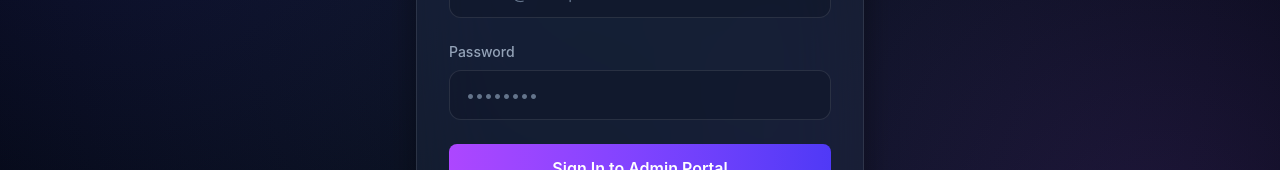
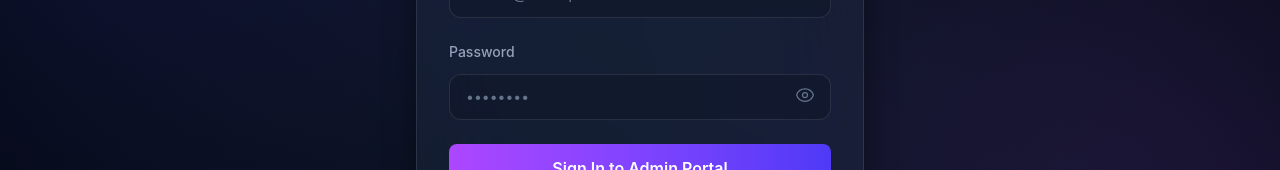
Before and after one commit to 1590703336/Barbie, a React (Vite) app in the folder apps/frontend/: page /admin/login in a window 1280 px wide. Shown: the part 384-554 px from the top of the page. Built offline with nearby package versions, Linux system fonts and the light colour scheme; no server answers.

Commit message:
feat: introduce a reusable PasswordInput component with a visibility toggle and integrate it into authentication forms and profile settings.

```diff
--- a/apps/frontend/src/components/auth/LoginForm.jsx
+++ b/apps/frontend/src/components/auth/LoginForm.jsx
@@ -1,5 +1,6 @@
 import { useState } from 'react'
 import { Link } from 'react-router-dom'
+import PasswordInput from '../common/PasswordInput'
 
 function LoginForm({ onSubmit, loading }) {
   const [email, setEmail] = useState('')
@@ -28,12 +29,10 @@ function LoginForm({ onSubmit, loading }) {
       </div>
       <div>
         <label className="block text-sm font-medium text-muted">Password</label>
-        <input
-          type="password"
+        <PasswordInput
           value={password}
           onChange={(e) => setPassword(e.target.value)}
           required
-          className="mt-1 w-full rounded-lg bg-slate-800/50 border border-slate-700 px-3 py-2 text-sm text-main focus:border-indigo-500 focus:outline-none focus:ring-2 focus:ring-indigo-500/20"
           placeholder="••••••••"
         />
         <div className="flex justify-start mt-2">
--- a/apps/frontend/src/components/auth/RegisterForm.jsx
+++ b/apps/frontend/src/components/auth/RegisterForm.jsx
@@ -1,6 +1,7 @@
 import { useState, useEffect, useRef } from 'react'
 import { getAvailableCurrencies } from '../../services/currencyService'
 import CurrencySelect from '../common/CurrencySelect'
+import PasswordInput from '../common/PasswordInput'
 
 function RegisterForm({ onSubmit, loading }) {
   const [email, setEmail] = useState('')
@@ -64,12 +65,10 @@ function RegisterForm({ onSubmit, loading }) {
       </div>
       <div>
         <label className="block text-sm font-medium text-muted">Password</label>
-        <input
-          type="password"
+        <PasswordInput
           value={password}
           onChange={(e) => setPassword(e.target.value)}
           required
-          className="mt-1 w-full rounded-lg bg-slate-800/50 border border-slate-700 px-3 py-2 text-sm text-main focus:border-indigo-500 focus:outline-none focus:ring-2 focus:ring-indigo-500/20"
           placeholder="At least 8 characters"
         />
       </div>
--- /dev/null
+++ b/apps/frontend/src/components/common/PasswordInput.jsx
@@ -0,0 +1,123 @@
+import { useState } from 'react'
+
+/**
+ * PasswordInput Component
+ *
+ * A reusable password input with visibility toggle.
+ * Features:
+ * - Eye icon toggle for show/hide password
+ * - Accessible with aria-labels and keyboard support
+ * - Theme-aware styling following design system
+ * - Flexible props for customization
+ *
+ * @example
+ * <PasswordInput
+ *   id="password"
+ *   value={password}
+ *   onChange={(e) => setPassword(e.target.value)}
+ *   required
+ *   placeholder="••••••••"
+ * />
+ */
+function PasswordInput({
+    id,
+    value,
+    onChange,
+    placeholder = '••••••••',
+    required = false,
+    minLength,
+    disabled = false,
+    className = '',
+    inputClassName = '',
+    label,
+    labelClassName = '',
+}) {
+    const [isVisible, setIsVisible] = useState(false)
+
+    const toggleVisibility = () => {
+        setIsVisible(!isVisible)
+    }
+
+    // Eye icon (password hidden)
+    const EyeIcon = () => (
+        <svg
+            className="w-5 h-5"
+            fill="none"
+            viewBox="0 0 24 24"
+            stroke="currentColor"
+            strokeWidth={1.5}
+        >
+            <path
+                strokeLinecap="round"
+                strokeLinejoin="round"
+                d="M2.036 12.322a1.012 1.012 0 010-.639C3.423 7.51 7.36 4.5 12 4.5c4.64 0 8.577 3.007 9.963 7.178.07.207.07.431 0 .639C20.577 16.49 16.64 19.5 12 19.5c-4.64 0-8.577-3.007-9.963-7.178z"
+            />
+            <path
+                strokeLinecap="round"
+                strokeLinejoin="round"
+                d="M15 12a3 3 0 11-6 0 3 3 0 016 0z"
+            />
+        </svg>
+    )
+
+    // Eye-slash icon (password visible)
+    const EyeSlashIcon = () => (
+        <svg
+            className="w-5 h-5"
+            fill="none"
+            viewBox="0 0 24 24"
+            stroke="currentColor"
+            strokeWidth={1.5}
+        >
+            <path
+                strokeLinecap="round"
+                strokeLinejoin="round"
+                d="M3.98 8.223A10.477 10.477 0 001.934 12C3.226 16.338 7.244 19.5 12 19.5c.993 0 1.953-.138 2.863-.395M6.228 6.228A10.45 10.45 0 0112 4.5c4.756 0 8.773 3.162 10.065 7.498a10.523 10.523 0 01-4.293 5.774M6.228 6.228L3 3m3.228 3.228l3.65 3.65m7.894 7.894L21 21m-3.228-3.228l-3.65-3.65m0 0a3 3 0 10-4.243-4.243m4.242 4.242L9.88 9.88"
+            />
+        </svg>
+    )
+
+    const baseInputClasses = `mt-1 w-full rounded-lg bg-slate-800/50 border border-slate-700
+    px-3 py-2 pr-10 text-sm text-main
+    focus:border-indigo-500 focus:outline-none focus:ring-2 focus:ring-indigo-500/20`
+
+    return (
+        <div className={className}>
+            {label && (
+                <label
+                    htmlFor={id}
+                    className={`block text-sm font-medium text-muted ${labelClassName}`}
+                >
+                    {label}
+                </label>
+            )}
+            <div className="relative">
+                <input
+                    id={id}
+                    type={isVisible ? 'text' : 'password'}
+                    value={value}
+                    onChange={onChange}
+                    placeholder={placeholder}
+                    required={required}
+                    minLength={minLength}
+                    disabled={disabled}
+                    className={`${baseInputClasses} ${inputClassName}`}
+                />
+                <button
+                    type="button"
+                    onClick={toggleVisibility}
+                    disabled={disabled}
+                    aria-label={isVisible ? 'Hide password' : 'Show password'}
+                    className="absolute right-3 top-1/2 -translate-y-1/2 p-1
+            text-muted hover:text-main transition-colors
+            focus:outline-none focus:ring-2 focus:ring-indigo-500/20 rounded
+            disabled:opacity-50 disabled:cursor-not-allowed"
+                >
+                    {isVisible ? <EyeSlashIcon /> : <EyeIcon />}
+                </button>
+            </div>
+        </div>
+    )
+}
+
+export default PasswordInput
--- a/apps/frontend/src/pages/Profile.jsx
+++ b/apps/frontend/src/pages/Profile.jsx
@@ -12,6 +12,7 @@ import { subscriptionKeys } from '../hooks/queries/useSubscriptionQueries'
 import { analyticsKeys } from '../hooks/useChartData'
 import LoadingSpinner from '../components/common/LoadingSpinner'
 import CurrencySelect from '../components/common/CurrencySelect'
+import PasswordInput from '../components/common/PasswordInput'
 
 function Profile() {
     const navigate = useNavigate()
@@ -162,12 +163,10 @@ function Profile() {
                         <h3 className="mb-4 text-base font-semibold text-main">Change Password</h3>
                         <div>
                             <label className="block text-sm font-medium text-muted">New Password</label>
-                            <input
-                                type="password"
+                            <PasswordInput
                                 value={password}
                                 onChange={(e) => setPassword(e.target.value)}
                                 placeholder="Leave blank to keep current password"
-                                className="mt-1 w-full rounded-lg bg-slate-800/50 border border-slate-700 px-3 py-2 text-sm text-main focus:border-indigo-500 focus:outline-none focus:ring-2 focus:ring-indigo-500/50"
                             />
                             <p className="mt-1 text-xs text-slate-500">
                                 Changing your password will log you out of all devices.
--- a/apps/frontend/src/pages/admin/AdminLogin.jsx
+++ b/apps/frontend/src/pages/admin/AdminLogin.jsx
@@ -10,6 +10,7 @@ import { motion as Motion } from 'framer-motion'
 import { useNavigate, useSearchParams } from 'react-router-dom'
 import { adminSignIn } from '../../services/adminService'
 import useStore from '../../store/store'
+import PasswordInput from '../../components/common/PasswordInput'
 
 function AdminLogin() {
     const navigate = useNavigate()
@@ -127,15 +128,14 @@ function AdminLogin() {
                             <label htmlFor="password" className="block text-sm font-medium text-secondary mb-2">
                                 Password
                             </label>
-                            <input
+                            <PasswordInput
                                 id="password"
-                                type="password"
                                 value={password}
                                 onChange={(e) => setPassword(e.target.value)}
-                                className="w-full rounded-lg px-4 py-3 text-main bg-slate-800/50 border border-slate-700 focus:border-purple-500 focus:outline-none focus:ring-1 focus:ring-purple-500"
-                                placeholder="••••••••"
                                 required
                                 disabled={loading}
+                                placeholder="••••••••"
+                                inputClassName="px-4 py-3 focus:border-purple-500 focus:ring-1 focus:ring-purple-500"
                             />
                         </div>
 
```
Also changed, not shown: apps/frontend/src/components/auth/ResetPasswordForm.jsx (+3 -6 lines), 2 other files (tests, documents, lock files or other folders).
